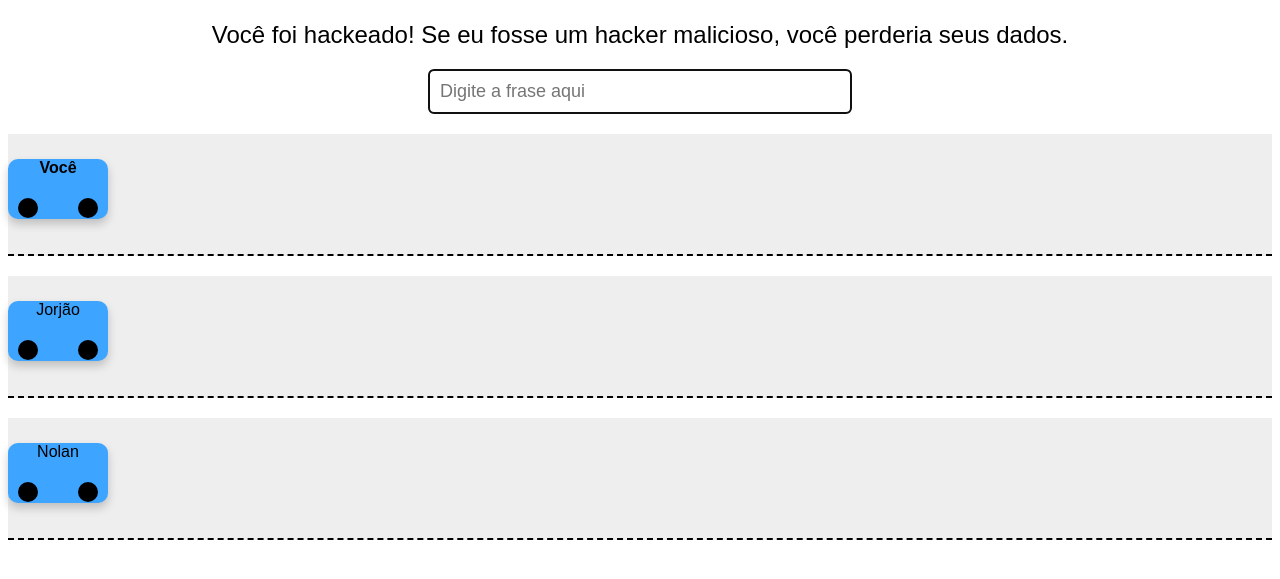
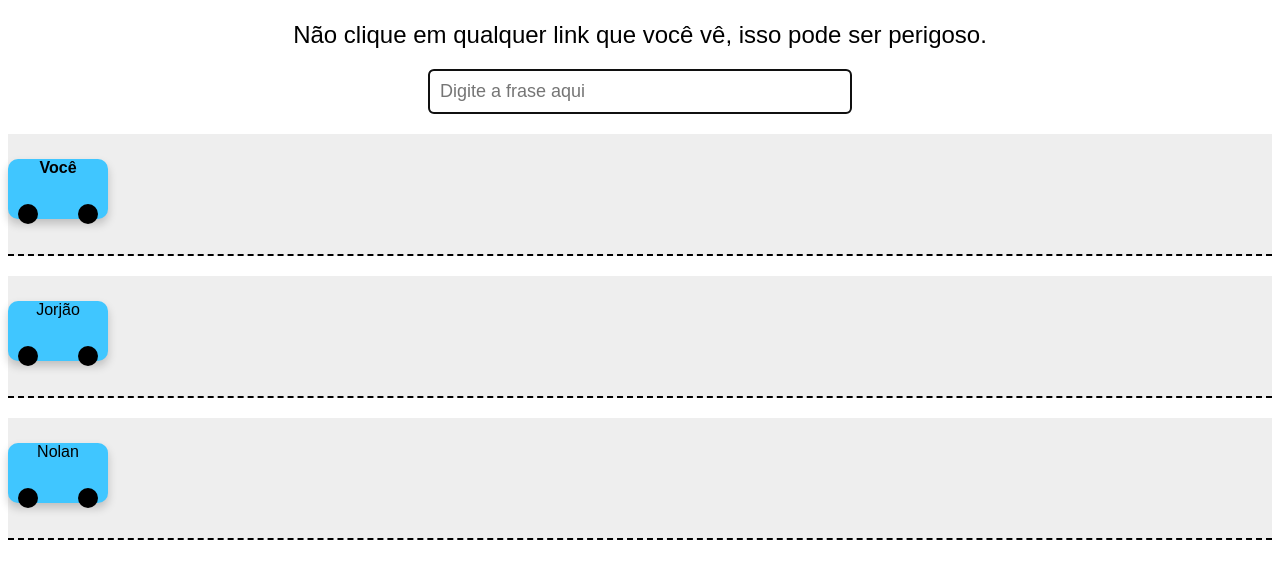
Before and after one commit to Luirafa2022/Jogo-Educacional, a plain HTML site: page index.html in a window 1280 px wide. Shown: the part 61-640 px from the top of the page. Drawn offline with Linux system fonts and the light colour scheme.

Commit message:
Add files via upload

```diff
--- a/index.html
+++ b/index.html
@@ -42,7 +42,7 @@
       text-align: center;
       width: 100px;
       height: 60px;
-      background-color: #3da4ff;
+      background-color: #40c6ff;
       position: absolute;
       top: 10px;
       left: 0;
@@ -58,7 +58,7 @@
       height: 20px;
       background-color: black;
       border-radius: 50%;
-      bottom: 1px;
+      bottom: -5px;
       left: 10px;
     }
 
@@ -69,7 +69,7 @@
       height: 20px;
       background-color: black;
       border-radius: 50%;
-      bottom: 1px;
+      bottom: -5px;
       right: 10px;
     }
   </style>
@@ -90,7 +90,7 @@
   <div id="result"></div>
 
   <script>
-    const phrase = "Você foi hackeado! Se eu fosse um hacker malicioso, você perderia seus dados.";
+    const phrase = "Não clique em qualquer link que você vê, isso pode ser perigoso.";
     const phraseElement = document.getElementById("phrase");
     const inputElement = document.getElementById("input");
     const resultElement = document.getElementById("result");
@@ -144,7 +144,7 @@
           resultElement.innerHTML = `
             <p><strong>Você ficou em ${playerRank}º lugar!</strong></p>
             <p><strong>Seu endereço IP:</strong> ${ip}</p>
-            <strong>Se eu fosse um hacker malicioso, poderia ter roubado seus dados! Para você ver um exemplo eu te mostrei o seu IP para te mostrar que ao clicar em um link desconhecido você pode não estar seguro.</strong>
+            <strong>Se eu fosse um hacker malicioso, poderia ter roubado seus dados! Para você ver um exemplo eu te mostrei o seu IP, para te mostrar que ao clicar em um link desconhecido você pode não estar seguro.</strong>
             <p><strong>Seu tempo:</strong> ${typingTime.toFixed(2)} segundos</p>
             <p><strong>Sua velocidade:</strong> ${typingSpeed} caracteres por minuto</p>
           `;
```
